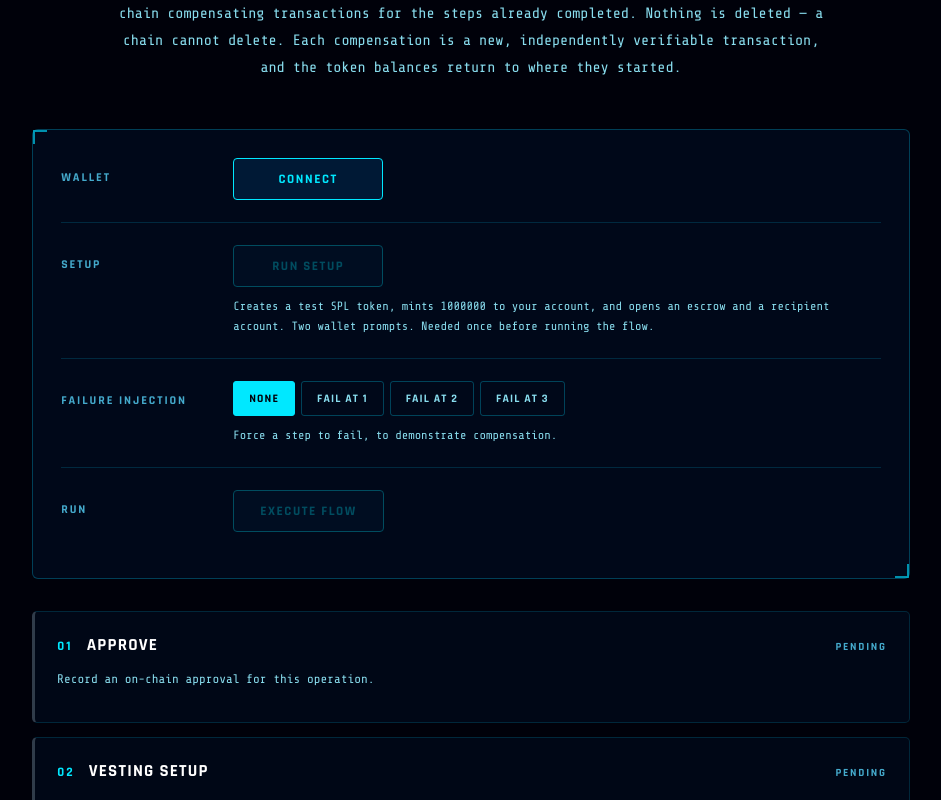
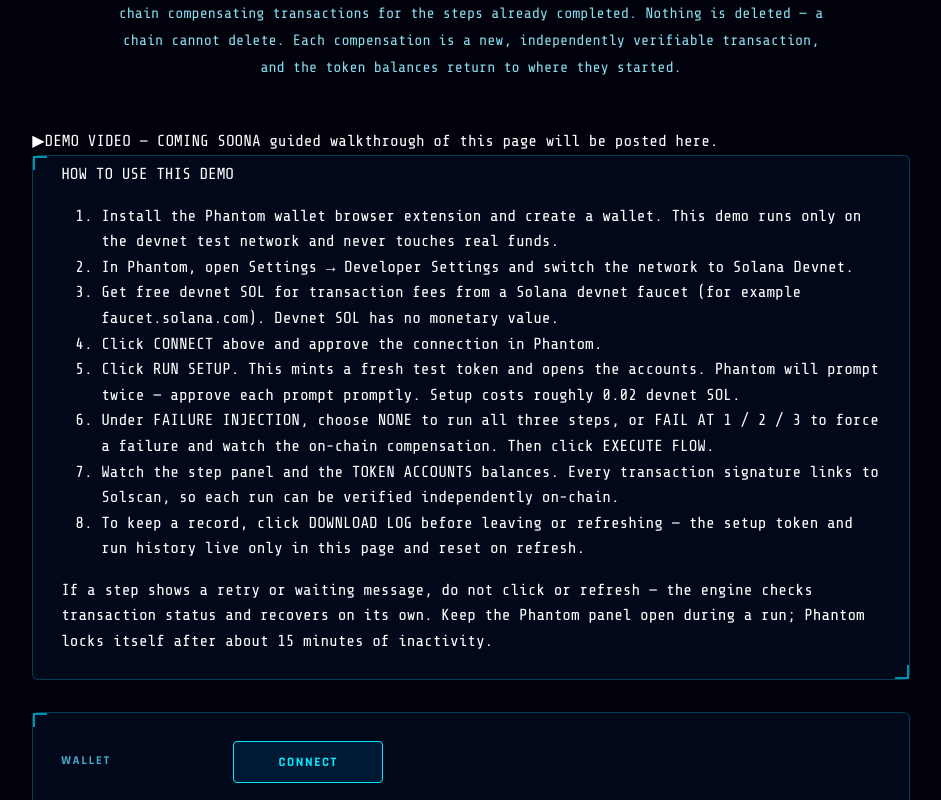
Before and after one commit to cosmosledgerlabs/cosmosledgerlabs-website, a Next.js app: page /flow in a window 1280 px wide. Shown: the part 520-1320 px from the top of the page, without its empty margins (169-1110 px from the left). Built offline with nearby package versions, Linux system fonts and the light colour scheme.

Commit message:
Implement demo video and usage guide in flow.js
Added demo video section and usage instructions.

```diff
--- a/pages/flow.js
+++ b/pages/flow.js
@@ -6,6 +6,11 @@ import { STEPS, newFlowId } from '../lib/steps'
 import { runFlow, initSteps, STATUS, FLOW_STATE, readableError } from '../lib/orchestrator'
 import { runSetup, readBalance, FLOW_AMOUNT, INITIAL_SUPPLY } from '../lib/spl'
 import styles from '../styles/Flow.module.css'
+
+/* Demo video: paste the YouTube link between the quotes when the video is
+   ready (e.g. 'https://www.youtube.com/watch?v=XXXX'). While empty, the page
+   shows a "coming soon" placeholder instead. */
+const VIDEO_URL = ''
 
 const CLUSTER = 'devnet'
 const RPC = process.env.NEXT_PUBLIC_SOLANA_RPC || 'https://api.devnet.solana.com'
@@ -370,6 +375,78 @@ export default function FlowPage() {
             </p>
           </header>
 
+          {/* ---------- demo video ---------- */}
+          {VIDEO_URL ? (
+            <a
+              className={styles.videoLink}
+              href={VIDEO_URL}
+              target="_blank"
+              rel="noopener noreferrer"
+            >
+              <span className={styles.videoPlay}>▶</span>
+              <span className={styles.videoLabel}>WATCH THE DEMO VIDEO</span>
+              <span className={styles.videoNote}>Opens on YouTube in a new tab</span>
+            </a>
+          ) : (
+            <div className={styles.videoPlaceholder}>
+              <span className={styles.videoPlay}>▶</span>
+              <span className={styles.videoLabel}>DEMO VIDEO — COMING SOON</span>
+              <span className={styles.videoNote}>
+                A guided walkthrough of this page will be posted here.
+              </span>
+            </div>
+          )}
+
+          {/* ---------- how to use ---------- */}
+          <section className={styles.panel}>
+            <div className={styles.howTitle}>HOW TO USE THIS DEMO</div>
+            <ol className={styles.howList}>
+              <li>
+                Install the Phantom wallet browser extension and create a wallet.
+                This demo runs only on the devnet test network and never touches
+                real funds.
+              </li>
+              <li>
+                In Phantom, open Settings → Developer Settings and switch the
+                network to Solana Devnet.
+              </li>
+              <li>
+                Get free devnet SOL for transaction fees from a Solana devnet
+                faucet (for example faucet.solana.com). Devnet SOL has no monetary
+                value.
+              </li>
+              <li>
+                Click CONNECT above and approve the connection in Phantom.
+              </li>
+              <li>
+                Click RUN SETUP. This mints a fresh test token and opens the
+                accounts. Phantom will prompt twice — approve each prompt promptly.
+                Setup costs roughly 0.02 devnet SOL.
+              </li>
+              <li>
+                Under FAILURE INJECTION, choose NONE to run all three steps, or
+                FAIL AT 1 / 2 / 3 to force a failure and watch the on-chain
+                compensation. Then click EXECUTE FLOW.
+              </li>
+              <li>
+                Watch the step panel and the TOKEN ACCOUNTS balances. Every
+                transaction signature links to Solscan, so each run can be
+                verified independently on-chain.
+              </li>
+              <li>
+                To keep a record, click DOWNLOAD LOG before leaving or refreshing
+                — the setup token and run history live only in this page and reset
+                on refresh.
+              </li>
+            </ol>
+            <div className={styles.howNote}>
+              If a step shows a retry or waiting message, do not click or refresh
+              — the engine checks transaction status and recovers on its own.
+              Keep the Phantom panel open during a run; Phantom locks itself after
+              about 15 minutes of inactivity.
+            </div>
+          </section>
+
           {/* ---------- controls ---------- */}
           <section className={styles.panel}>
             <div className={styles.controlRow}>
```
